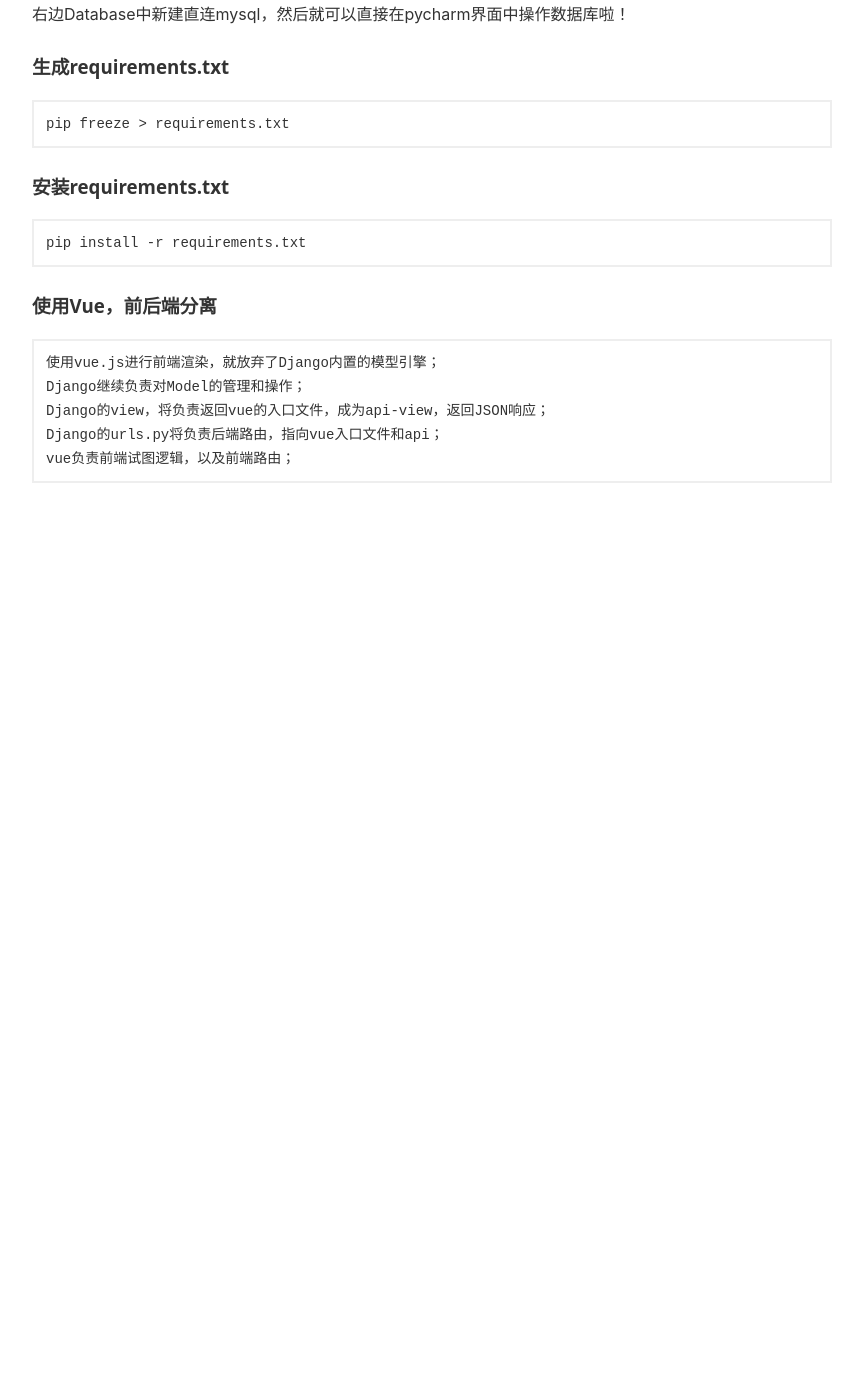
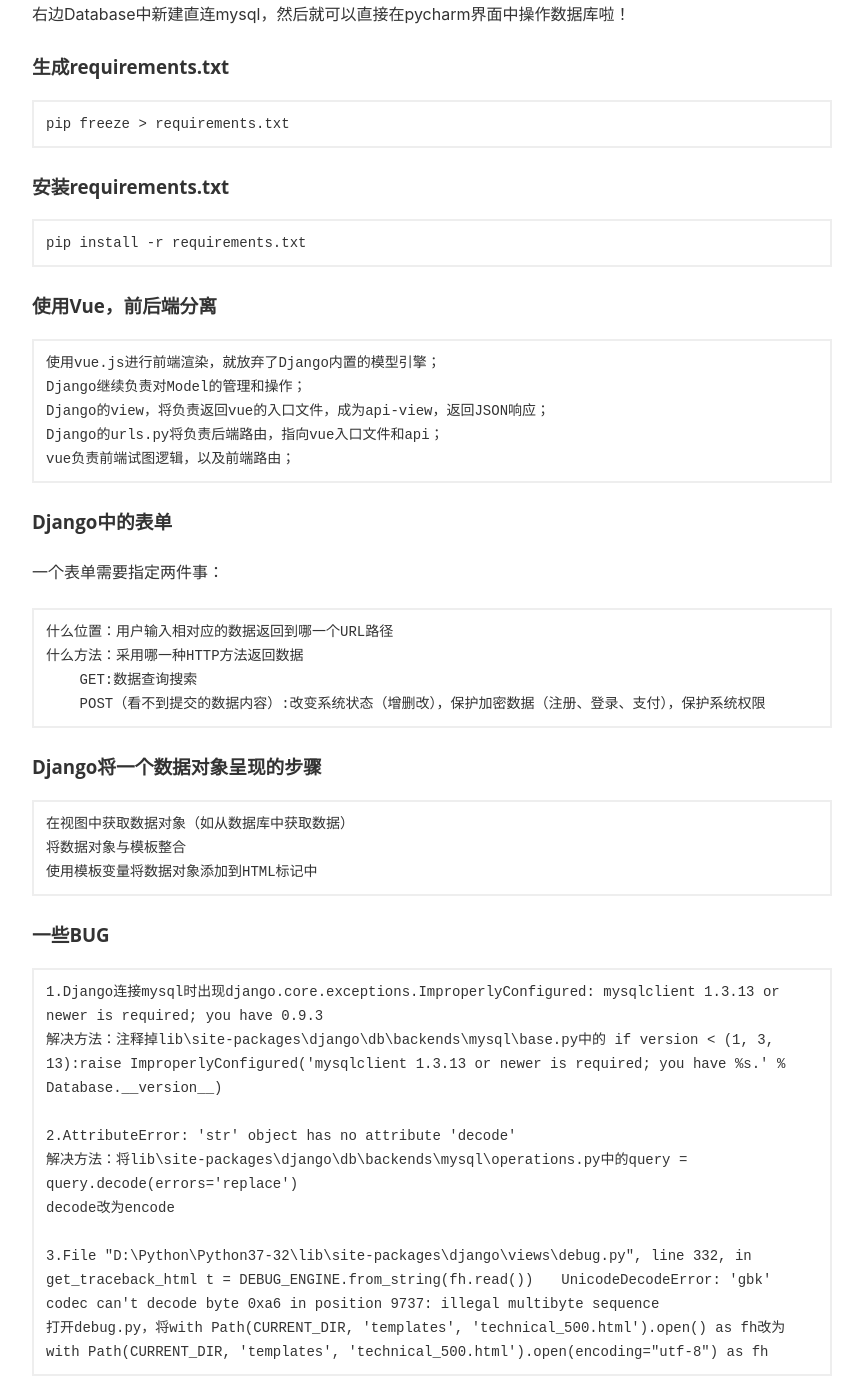
Before and after one commit to Liuwt1997/Liuwt1997.github.io, a Jekyll site: the page built from _posts/2019-04-23-django_use.md, in a window 1280 px wide and 1400 px high, scrolled down 3218 px. Shown: the whole window, without its empty margins (208-1071 px from the left). Built offline with Jekyll 4.4.1, drawn with Linux system fonts in a browser that asks for light colours; before the commit the page ends 3775 px from its top, so only the background shows below that.

Commit message:
some posts

```diff
--- a/_posts/2019-04-23-django_use.md
+++ b/_posts/2019-04-23-django_use.md
@@ -120,3 +120,29 @@ models.py中添加字段名
     Django的view，将负责返回vue的入口文件，成为api-view，返回JSON响应；
     Django的urls.py将负责后端路由，指向vue入口文件和api；
     vue负责前端试图逻辑，以及前端路由；
+
+### Django中的表单
+一个表单需要指定两件事：
+
+    什么位置：用户输入相对应的数据返回到哪一个URL路径
+    什么方法：采用哪一种HTTP方法返回数据
+        GET:数据查询搜索
+        POST（看不到提交的数据内容）:改变系统状态（增删改），保护加密数据（注册、登录、支付），保护系统权限
+
+### Django将一个数据对象呈现的步骤
+
+    在视图中获取数据对象（如从数据库中获取数据）
+    将数据对象与模板整合
+    使用模板变量将数据对象添加到HTML标记中
+
+### 一些BUG
+    1.Django连接mysql时出现django.core.exceptions.ImproperlyConfigured: mysqlclient 1.3.13 or newer is required; you have 0.9.3
+    解决方法：注释掉lib\site-packages\django\db\backends\mysql\base.py中的
+if version < (1, 3, 13):raise ImproperlyConfigured('mysqlclient 1.3.13 or newer is required; you have %s.' % Database.__version__)
+
+    2.AttributeError: 'str' object has no attribute 'decode'
+    解决方法：将lib\site-packages\django\db\backends\mysql\operations.py中的query = query.decode(errors='replace')
+    decode改为encode
+
+    3.File "D:\Python\Python37-32\lib\site-packages\django\views\debug.py", line 332, in get_traceback_html t = DEBUG_ENGINE.from_string(fh.read())　　UnicodeDecodeError: 'gbk' codec can't decode byte 0xa6 in position 9737: illegal multibyte sequence
+    打开debug.py，将with Path(CURRENT_DIR, 'templates', 'technical_500.html').open() as fh改为 with Path(CURRENT_DIR, 'templates', 'technical_500.html').open(encoding="utf-8") as fh
```
Also changed, not shown: _posts/2019-06-11-pac_rules.md (added, +12 -0 lines), _posts/2019-06-15-wechat_miniprogram.md (added, +12 -0 lines), _posts/2019-06-20-pygame.md (added, +18 -0 lines), _posts/2019-12-26-raspberry.md (added, +10 -0 lines), _posts/2020-01-05-ubuntu.md (added, +60 -0 lines).
